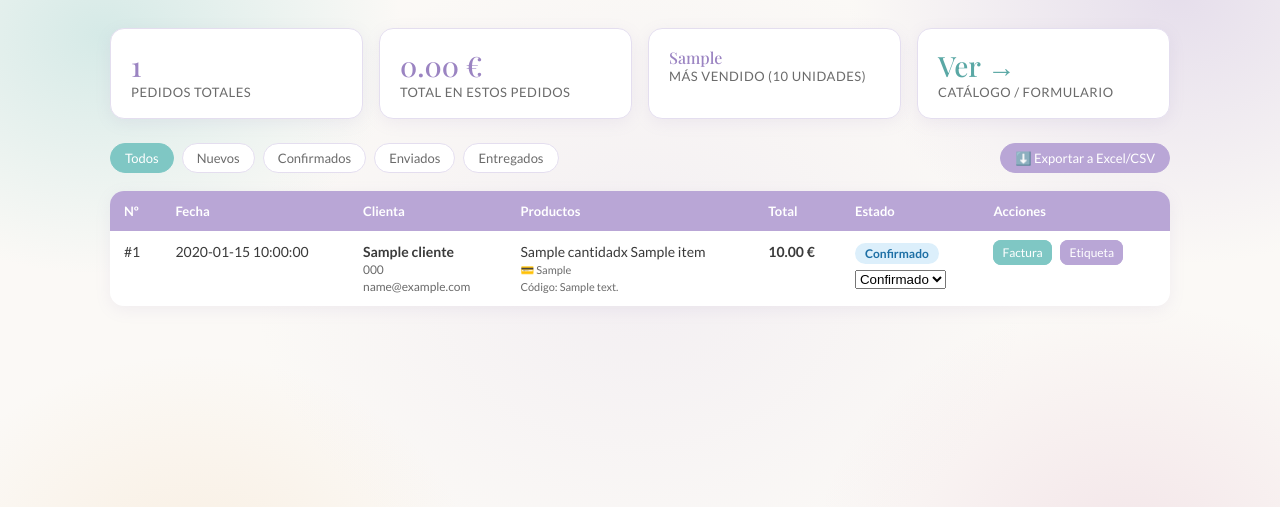
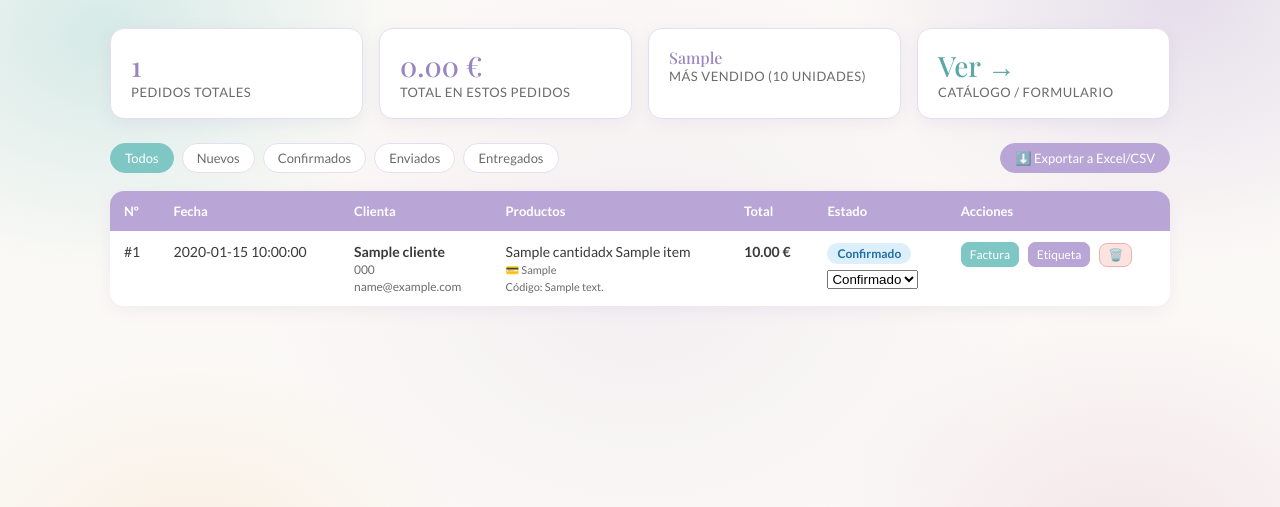
Before and after one commit to milafragaherrera2013-jpg/milafraga-app, a Flask app: template templates/index.html in a window 1280 px wide. Shown: the part 85-592 px from the top of the page. Run offline with Flask 3, Linux system fonts and the light colour scheme; the template is opened without the code that fills it: most values are stand-ins (such as "Sample title", 1, 10 or a date in 2020); some web fonts are replaced.

Commit message:
Update index.html

```diff
--- a/templates/index.html
+++ b/templates/index.html
@@ -94,6 +94,10 @@
         <td class="acciones">
           <a class="factura" href="{{ url_for('descargar_factura', pedido_id=p.id) }}">Factura</a>
           <a class="etiqueta" href="{{ url_for('descargar_etiqueta', pedido_id=p.id) }}">Etiqueta</a>
+          <form method="post" action="{{ url_for('eliminar_pedido', pedido_id=p.id) }}" style="display:inline;"
+                onsubmit="return confirm('¿Seguro que quieres eliminar el pedido #{{ p.id }} de {{ p.cliente }}? Esto no se puede deshacer.');">
+            <button type="submit" class="btn-eliminar" title="Eliminar pedido">🗑️</button>
+          </form>
         </td>
       </tr>
       {% endfor %}
```
